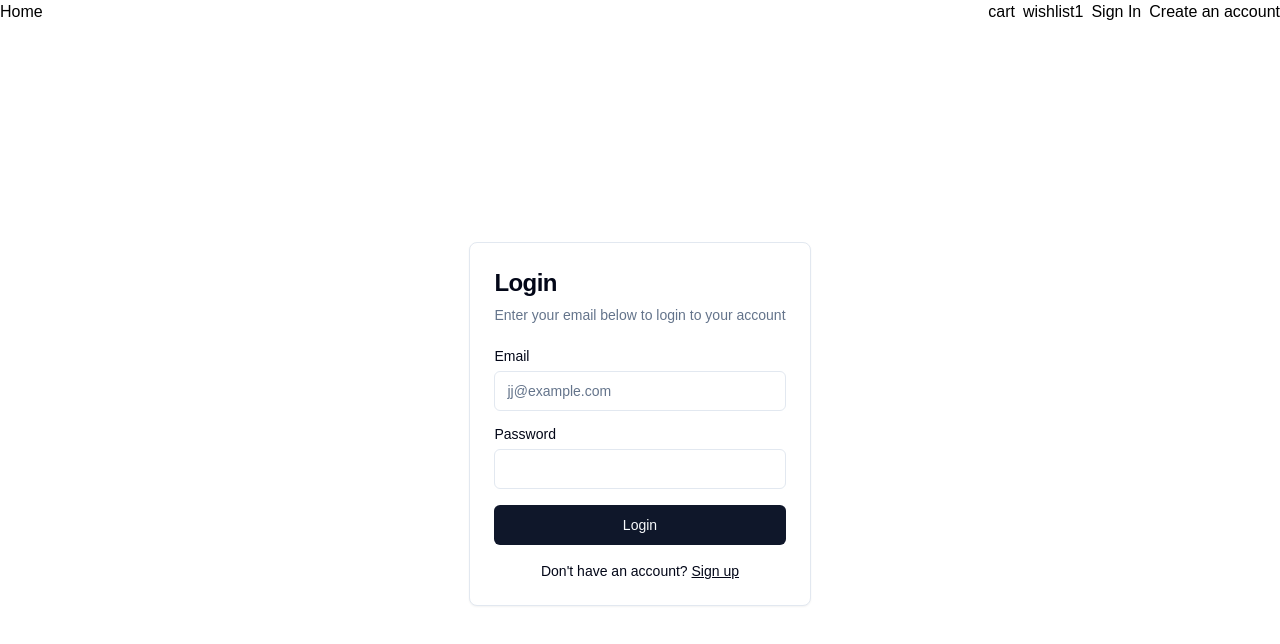
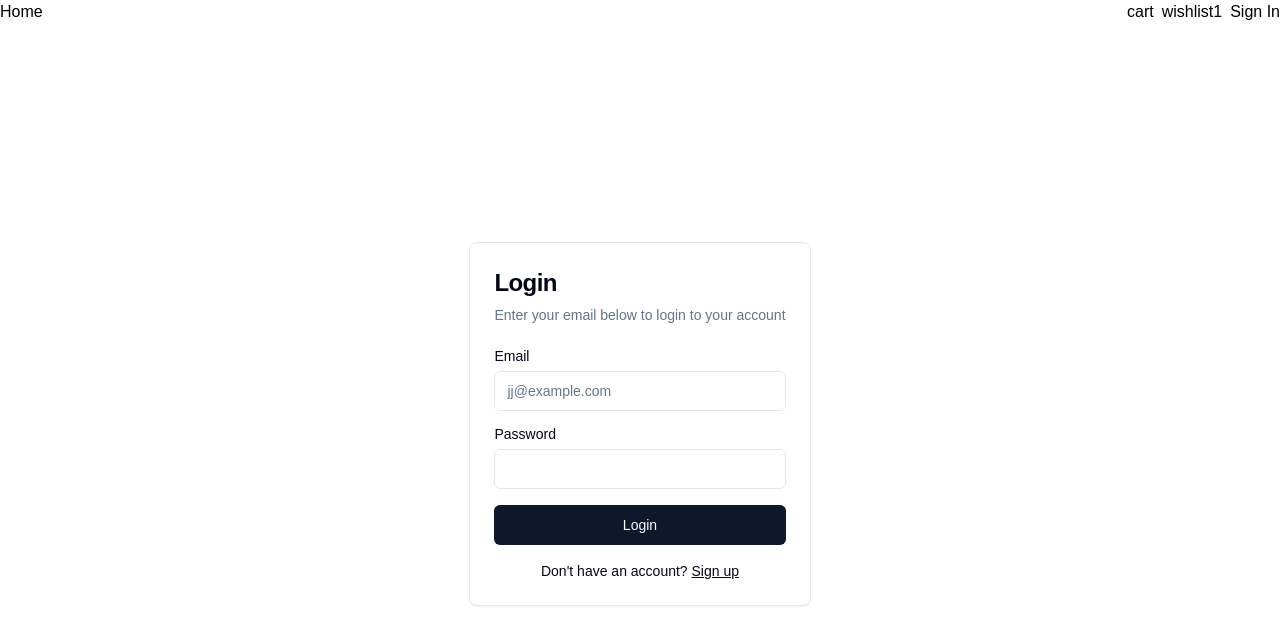
Before and after one commit to iceicles/not-amazon, a Next.js app: page /login in a window 1280 px wide. Shown: the top 644 px of the page. Built offline with nearby package versions, Linux system fonts and the light colour scheme.

Commit message:
using context to retrieve user info after successfully sign in

```diff
--- a/app/(auth)/login/page.tsx
+++ b/app/(auth)/login/page.tsx
@@ -2,10 +2,13 @@
 import { LoginForm } from '@/components/login-form/login-form';
 // import { LocalStorage } from '@/enum/localStorage';
 import { IFormValues } from '@/interfaces/form';
+import { useAuth } from '@/utils/hooks/useAuth';
 import { useRouter } from 'next/navigation';
 import { useForm } from 'react-hook-form';
 
 export default function Login() {
+  const { setAuthUser } = useAuth();
+
   const { register, handleSubmit } = useForm<IFormValues>({
     defaultValues: {
       email: '',
@@ -28,9 +31,10 @@ export default function Login() {
       });
 
       if (data.ok) {
-        // const res = await data.json();
+        const res = await data.json();
         // console.log('res - ', res);
         // localStorage.setItem('user', res.user.name);
+        setAuthUser(res.user.name); // set user data in context after successful login
         router.push('/');
       }
     } catch (error) {
--- a/app/layout.tsx
+++ b/app/layout.tsx
@@ -4,6 +4,7 @@ import './globals.css';
 import TanstackProvider from './tanstack-provider';
 import { Header } from '@/components/header';
 import { PageInit } from './page-init';
+import { AuthProvider } from '@/providers/AuthProvider';
 
 const geistSans = localFont({
   src: './fonts/GeistVF.woff',
@@ -28,6 +29,7 @@ export default function RootLayout({
 }>) {
   return (
     <html lang='en'>
+      <AuthProvider>
         <body
           className={`${geistSans.variable} ${geistMono.variable} antialiased`}
         >
@@ -35,6 +37,7 @@ export default function RootLayout({
           <Header />
           <TanstackProvider>{children}</TanstackProvider>
         </body>
+      </AuthProvider>
     </html>
   );
 }
--- a/app/page-init.tsx
+++ b/app/page-init.tsx
@@ -1,16 +1,24 @@
 'use client';
 
 import { generateUniqueID } from '@/utils/generateUniqueId';
+import { useAuth } from '@/utils/hooks/useAuth';
 import { useEffect } from 'react';
 
 export const PageInit = () => {
+  const { user } = useAuth();
   useEffect(() => {
     // create guest UUID if it doesn't exist in local storage
-    if (!localStorage.getItem('anonymous_id')) {
+    if (!localStorage.getItem('anonymous_id') && !user) {
       const anonymousId = generateUniqueID();
       localStorage.setItem('anonymous_id', anonymousId);
     }
   }, []);
 
+  // remove anonymous id from local storage if user is authenticated
+  if (user) {
+    console.log('here?');
+    localStorage.removeItem('anonymous_id');
+  }
+
   return null;
 };
--- a/components/header/index.tsx
+++ b/components/header/index.tsx
@@ -1,6 +1,7 @@
 'use client';
 import React, { FC, useEffect, useState } from 'react';
 import Link from 'next/link';
+import { useAuth } from '@/utils/hooks/useAuth';
 
 export const Header: FC<{}> = ({}) => {
   // const [cartAmount, setCartAmount] = useState<number>();
@@ -17,6 +18,22 @@ export const Header: FC<{}> = ({}) => {
   //   console.log('signedInUser - ', signedInUser);
   //   setUser(signedInUser);
   // }, [user]);
+
+  const { user } = useAuth();
+
+  const renderUserOrSignIn = () => {
+    console.log('user - ', user);
+    if (user) {
+      return <p>{user}</p>;
+    } else {
+      return (
+        <li>
+          <Link href='/login'>Sign In</Link>
+        </li>
+      );
+    }
+  };
+
   return (
     <div>
       <nav>
@@ -32,12 +49,13 @@ export const Header: FC<{}> = ({}) => {
               <Link href='/wishlist'>wishlist</Link>
               <span>1</span>
             </li>
-            <li>
+            {renderUserOrSignIn()}
+            {/* <li>
               <Link href='/login'>Sign In</Link>
-            </li>
-            <li>
+            </li> */}
+            {/* <li>
               <Link href='/register'>Create an account</Link>
-            </li>
+            </li> */}
             {/* {!!user && <span>{user}</span>} */}
           </span>
         </ul>
--- /dev/null
+++ b/interfaces/authUser.ts
@@ -0,0 +1,4 @@
+export interface IAuthUser {
+  user: string,
+  setAuthUser: (userName: string) => void
+}
--- /dev/null
+++ b/providers/AuthProvider.tsx
@@ -0,0 +1,23 @@
+'use client';
+
+import { IAuthUser } from '@/interfaces/authUser';
+import { createContext, useState } from 'react';
+
+// context for user data
+export const AuthContext = createContext('' as unknown as IAuthUser);
+
+// provider component
+export const AuthProvider = ({ children }: { children: any }) => {
+  const [user, setUser] = useState<string>(''); // user state( name, etc )
+
+  // function to set the user data
+  const setAuthUser = (userData: any) => {
+    setUser(userData);
+  };
+
+  return (
+    <AuthContext.Provider value={{ user, setAuthUser }}>
+      {children}
+    </AuthContext.Provider>
+  );
+};
--- /dev/null
+++ b/utils/hooks/useAuth.ts
@@ -0,0 +1,5 @@
+import { IAuthUser } from "@/interfaces/authUser";
+import { AuthContext } from "@/providers/AuthProvider";
+import { useContext } from "react";
+
+export const useAuth = (): IAuthUser => useContext(AuthContext)
```
Lines whose indentation alone changed are shown as unchanged.
